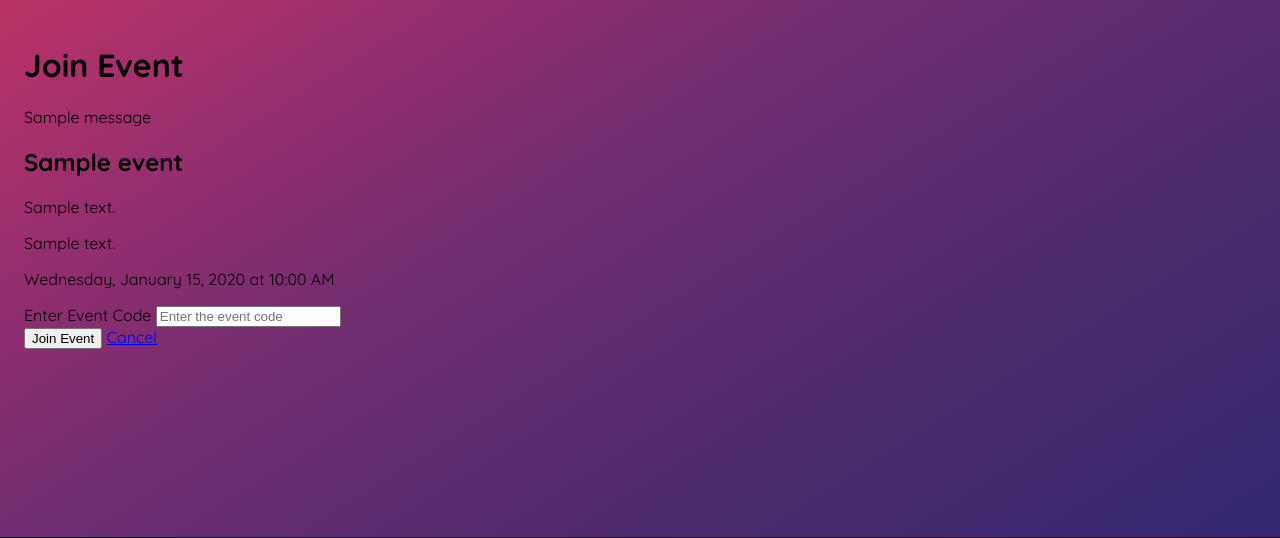
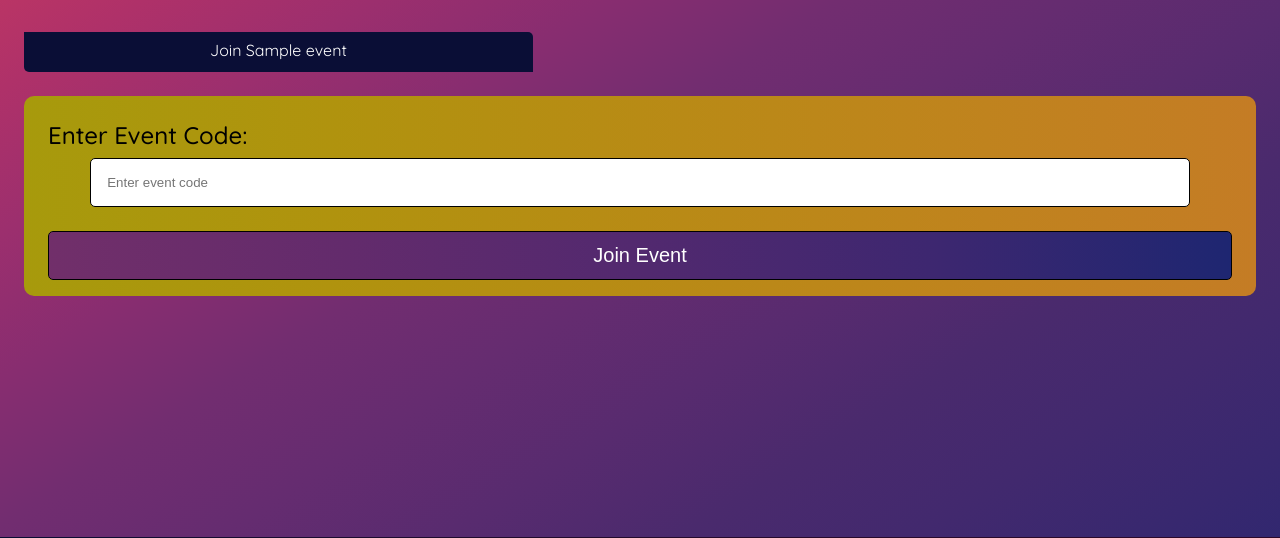
Before and after one commit to uditisinha/Honours_MP, a Flask app: page /join-event/1 in a window 1280 px wide. Shown: the part 57-595 px from the top of the page. Run offline with Flask 3, Linux system fonts and the light colour scheme; the visitor is signed in with stand-in values (Sample User, id 1); tables that the repository leaves empty hold one stand-in row (values such as "Sample post"); one stand-in notice (Sample message) is shown; some web fonts are replaced.

Commit message:
ui fixes

```diff
--- a/app.py
+++ b/app.py
@@ -531,7 +531,6 @@ def check_user_active_events(user_email):
             active_event = event
         else:
             expired_hosted_events.append(event)
-    flash(expired_hosted_events)
     try:
         # Delete expired event associations for participants
         if expired_user_events:
--- a/templates/join_event_from_list.html
+++ b/templates/join_event_from_list.html
@@ -1,59 +1,137 @@
 {% extends "base.html" %}
 
 {% block content %}
-<div class="container mx-auto px-4 py-8">
-    <div class="max-w-md mx-auto">
-        <h1 class="text-3xl font-bold mb-6">Join Event</h1>
-
-        {% with messages = get_flashed_messages(with_categories=true) %}
-            {% if messages %}
-                {% for category, message in messages %}
-                    <div class="mb-4 p-4 rounded-lg {% if category == 'error' %}bg-red-100 text-red-700{% else %}bg-blue-100 text-blue-700{% endif %}">
-                        {{ message }}
-                    </div>
-                {% endfor %}
-            {% endif %}
-        {% endwith %}
-
-        <div class="bg-white rounded-lg shadow-md p-6 mb-6">
-            <h2 class="text-xl font-semibold mb-2">{{ event.name }}</h2>
-            <p class="text-gray-600 mb-4">{{ event.description }}</p>
-            <div class="text-sm text-gray-500 space-y-2">
-                <p>{{ event.address }}</p>
-                <p>{{ event.start_time.strftime('%A, %B %d, %Y at %I:%M %p') }}</p>
-            </div>
+<head>
+    <style>
+        .button{
+            padding: 1.5vh;
+            margin: 1vh;
+            border-radius: 10px;
+            width: 50%;
+            margin: auto;
+            text-align: center;
+            margin-bottom: 2vh;
+            background-image: linear-gradient(to right, #a79a0c, #b0930e, #b88b15, #bf841d, #c47c25);
+        }
+        .button:hover{
+            background-image: linear-gradient(to right, #80760f, #89720e, #926e11, #9a6a16, #a1651c);
+        }
+        .footer {
+            margin-top: auto;
+        }
+        .button a{
+            text-decoration: none;
+            color: black;
+            margin: auto;
+            font-size: 2.5vh;
+        }
+        a{
+            color: black;
+        }
+        label{
+            margin-top: 1vh;
+            font-size: 3vh;
+            font-weight: 500;
+        }
+        .joinevent{
+            justify-content: center;
+            border-radius: 10px;
+            padding: 3vh;
+            padding-bottom: 2vh;
+            background-image: linear-gradient(to right, #a79a0c, #b0930e, #b88b15, #bf841d, #c47c25);
+        }
+        .joinevent input{
+            padding: 2vh;
+            width: 90%;
+            margin-top: 1vh;
+            border-style: solid;
+            border-color: black;
+            border-width: 1px;
+            border-radius: 5px;
+            display: flex;
+            align-items: center;
+            margin: auto;
+            justify-content: center;
+            margin-top: 1vh;
+        }
+        .joinevent button{
+            padding: 1.5vh;
+            width: 100%;
+            margin-top: 3vh;
+            border-style: solid;
+            margin-bottom: 0;
+            border-color: black;
+            border-width: 1px;
+            border-radius: 5px;
+            color: white;
+            font-size: 2.5vh;
+            background-image: linear-gradient(to right, #712f6a, #632b6c, #52296f, #3d2770, #1e2671);
+        }
+        .joinevent button:hover{
+            background-image: linear-gradient(to right, #572251, #491f51, #3a1d4f, #291b4d, #14194a);
+        }
+        .top{
+            display: flex;
+            margin-bottom: 3vh;
+        }
+        .topic{
+            background-color: #0A0E36;
+            color: white;
+            border-top-right-radius: 5px;
+            border-bottom-left-radius: 5px;
+            width: 40%;
+            padding: 1vh;
+            height: 3vh;
+            text-align: center;
+            margin-top: 1vh;
+        }
+        .event-details {
+            background-color: white;
+            border-radius: 10px;
+            padding: 2vh;
+            margin-bottom: 3vh;
+        }
+        .event-details h2 {
+            font-size: 2.5vh;
+            font-weight: 600;
+            margin-bottom: 1vh;
+        }
+        .event-details p {
+            font-size: 2vh;
+            color: #666;
+            margin-bottom: 1vh;
+        }
+        .cancel-button {
+            background-image: linear-gradient(to right, #808080, #707070, #606060, #505050, #404040);
+            color: white;
+            padding: 1.5vh;
+            border-radius: 5px;
+            text-decoration: none;
+            display: inline-block;
+            text-align: center;
+            width: 100%;
+            margin-top: 2vh;
+        }
+        .cancel-button:hover {
+            background-image: linear-gradient(to right, #606060, #505050, #404040, #303030, #202020);
+        }
+    </style>
+</head>
+<body>
+    <div>
+        <div class="top">
+            <div class="topic">Join {{ event.name }}</div>
         </div>
 
-        <form method="POST" class="bg-white rounded-lg shadow-md p-6">
-            <div class="mb-4">
-                <label for="event_code" class="block text-sm font-medium text-gray-700 mb-2">
-                    Enter Event Code
-                </label>
-                <input
-                    type="text"
-                    id="event_code"
-                    name="event_code"
-                    required
-                    class="w-full px-3 py-2 border border-gray-300 rounded-md shadow-sm focus:outline-none focus:ring-2 focus:ring-blue-500 focus:border-blue-500"
-                    placeholder="Enter the event code"
-                >
-            </div>
-
-            <div class="flex justify-between">
-                <button
-                    type="submit"
-                    class="bg-blue-500 text-white px-4 py-2 rounded-md hover:bg-blue-600 focus:outline-none focus:ring-2 focus:ring-blue-500 focus:ring-offset-2"
-                >
-                    Join Event
-                </button>
-                <a
-                    href="{{ url_for('public_events') }}"
-                    class="bg-gray-200 text-gray-700 px-4 py-2 rounded-md hover:bg-gray-300 focus:outline-none focus:ring-2 focus:ring-gray-500 focus:ring-offset-2"
-                >
-                    Cancel
-                </a>
-            </div>
-        </form>
+        <div class="joinevent">
+            <form method="POST">
+                <div>
+                    <label for="event_code">Enter Event Code:</label>
+                    <input type="text" id="event_code" name="event_code" placeholder="Enter event code" required>
+                </div>
+                <button type="submit">Join Event</button>
+            </form>
+        </div>
     </div>
-</div>
+</body>
 {% endblock %}
```
Also changed, not shown: templates/public_events.html (+109 -17 lines).
